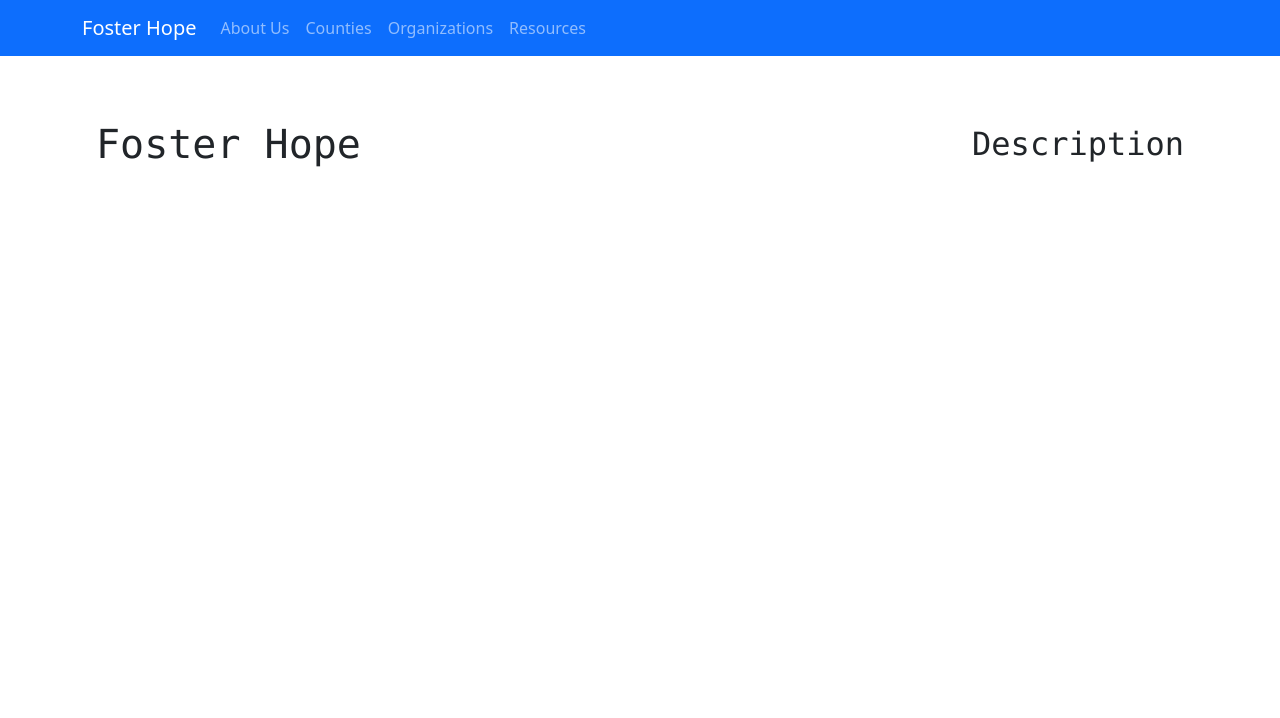
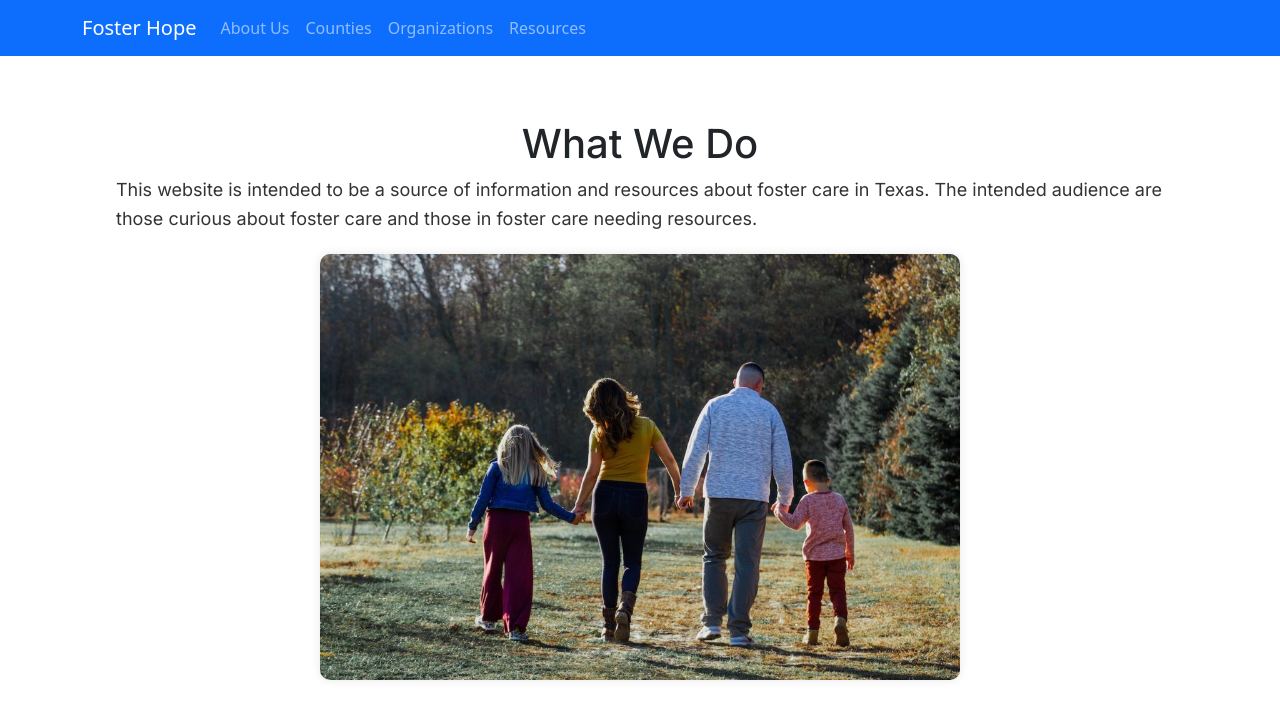
Before and after one commit to MaadhavK/foster-hope-2024, a Next.js app in the folder front-end/: page / in a window 1280 px wide. Shown: the top 718 px of the page. Built offline with nearby package versions, Linux system fonts and the light colour scheme.

Commit message:
Added splash page

```diff
--- a/front-end/src/app/page.js
+++ b/front-end/src/app/page.js
@@ -8,11 +8,17 @@ import _default from "react-bootstrap/esm/Nav";
 
 export default function Home() {
   return (
-    <main className={styles.main}>
-        <div className={styles.description}>
-          <h1>Foster Hope</h1>
-          <h2>Description</h2>
-        </div>
+
+    <main className={styles.main2}>
+
+        <h1 className={styles.topspace}>What We Do</h1>
+        <p className={styles.splashdesc}>
+          This website is intended to be a source of information and resources about foster care in Texas.
+          The intended audience are those curious about foster care and those in foster care needing resources.
+        </p>
+        <img class={styles.splashimage} src="/images/FrontPageImage.jpg" />
+
+
       </main>
   );
 }
--- a/front-end/src/app/page.module.css
+++ b/front-end/src/app/page.module.css
@@ -233,3 +233,38 @@
     transform: rotate(0deg);
   }
 }
+
+
+/*
+  Splash Page
+*/
+.aboutus h1 {
+  margin-bottom: 20px;
+}
+
+.topspace p {
+  margin-top: 0;
+}
+
+.main2 {
+  display: flex;
+  flex-direction: column;
+  align-items: center;
+  padding: 6rem;
+  min-height: 100vh;
+}
+
+.splashimage {
+  width: 40rem;
+  height: 50%;
+  border-radius: 10px;
+  box-shadow: 0 0 10px rgba(0, 0, 0, 0.1);
+}
+
+.splashdesc {
+  font-size: 18px; /* Increase the font size */
+  line-height: 1.6;
+  color: #333;
+  margin-bottom: 20px;
+  padding: 0 20px;
+}
```
Also changed, not shown: front-end/public/images/FrontPageImage.jpg (added).
